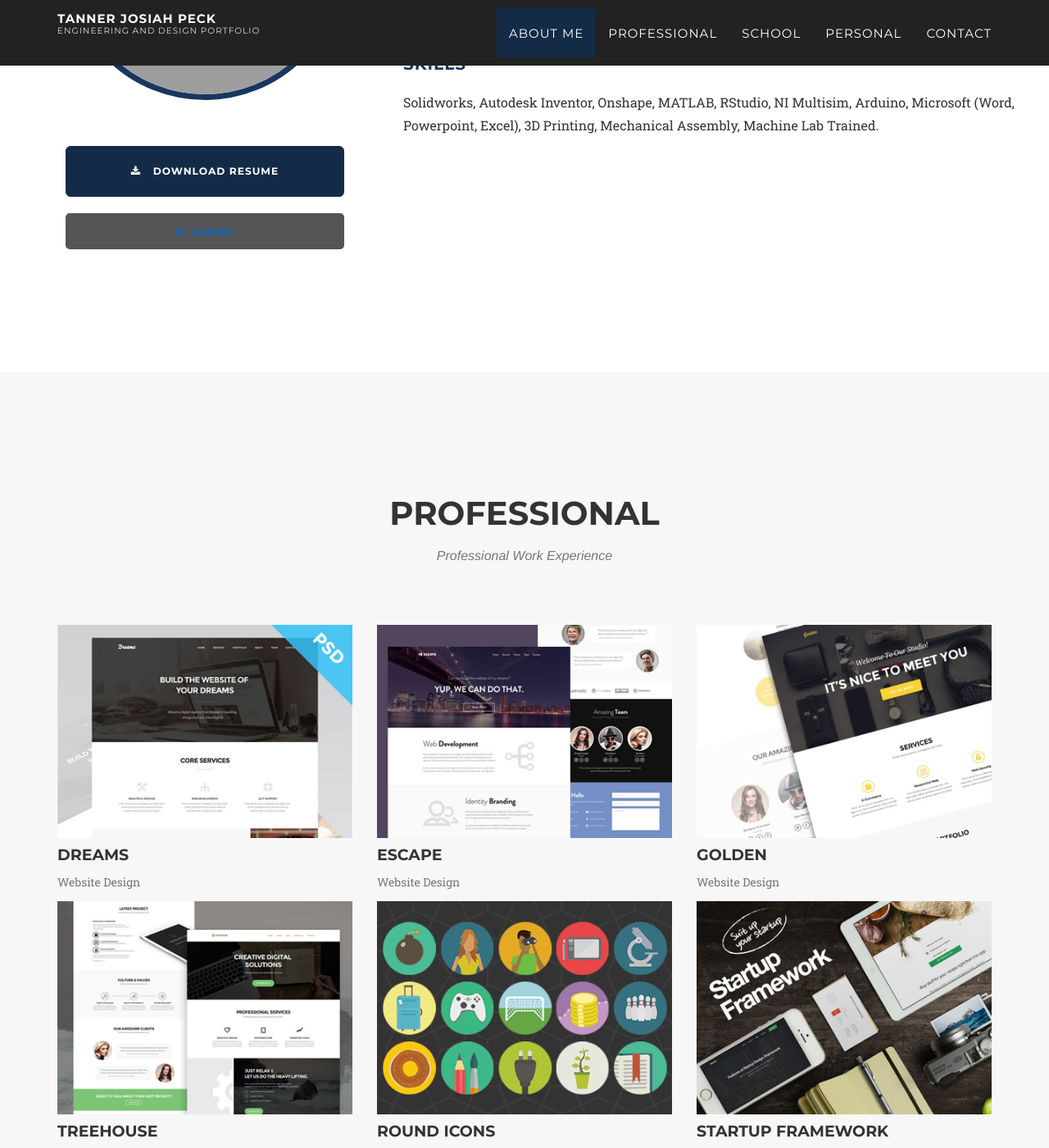
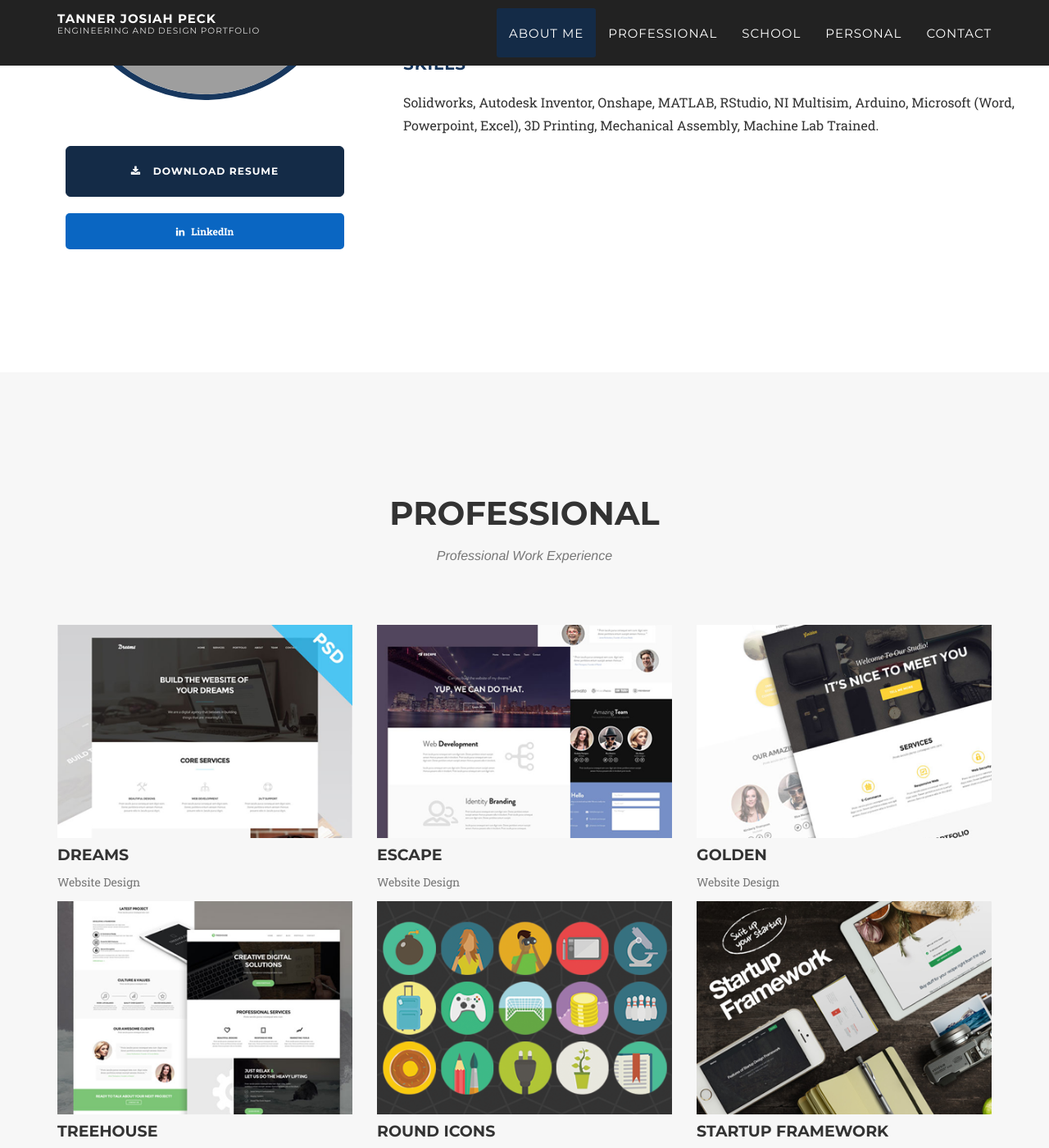
Before and after one commit to Tjpeck14/test2, a Jekyll site: the page built from index.html, in a window 1280 px wide and 1400 px high, scrolled down 1103 px. Shown: the whole window at 82% size. Built offline with Jekyll 4.4.1, drawn with Linux system fonts in a browser that asks for light colours; some web fonts are replaced; grey boxes are pictures that could not be loaded.

Commit message:
Update services.html

```diff
--- a/_includes/services.html
+++ b/_includes/services.html
@@ -31,8 +31,8 @@
           <a href="https://www.linkedin.com/in/tanner-josiah-peck/"
              class="btn btn-linkedin btn-lg"
              target="_blank"
-             style="background: #555; color: #0A66C2; width:100%;max-width:340px;font-weight:bold;font-size:1.22rem;text-align:center;padding:14px 0;display:block;margin:0 auto;">
-            <i class="fa fa-linkedin" style="margin-right:8px; color: #0A66C2;"></i>LinkedIn
+             style="width:100%;max-width:340px;font-weight:bold;font-size:1.22rem;text-align:center;padding:14px 0;display:block;margin:0 auto;">
+            <i class="fa fa-linkedin" style="margin-right:8px;"></i>LinkedIn
           </a>
         </div>
       </div>
@@ -64,16 +64,16 @@
   transition: background 0.2s;
   font-weight: bold;
   text-align: center;
-  background: #555 !important;     /* Grey background */
-  color: #0A66C2 !important;       /* LinkedIn blue for text */
+  background: #0A66C2 !important;  /* LinkedIn blue */
+  color: #fff !important;
   border: none;
 }
 .btn-linkedin i {
-  color: #0A66C2 !important;       /* LinkedIn blue for icon */
+  color: #fff !important;           /* white icon */
 }
 .btn-linkedin:hover {
-  background: #333 !important;
-  color: #0A66C2 !important;
+  background: #004182 !important;   /* LinkedIn dark blue */
+  color: #fff !important;
   text-decoration: none;
 }
 @media (max-width: 991px) {
```
Also changed, not shown: other parts of _includes/services.html (+1 -1 lines).
